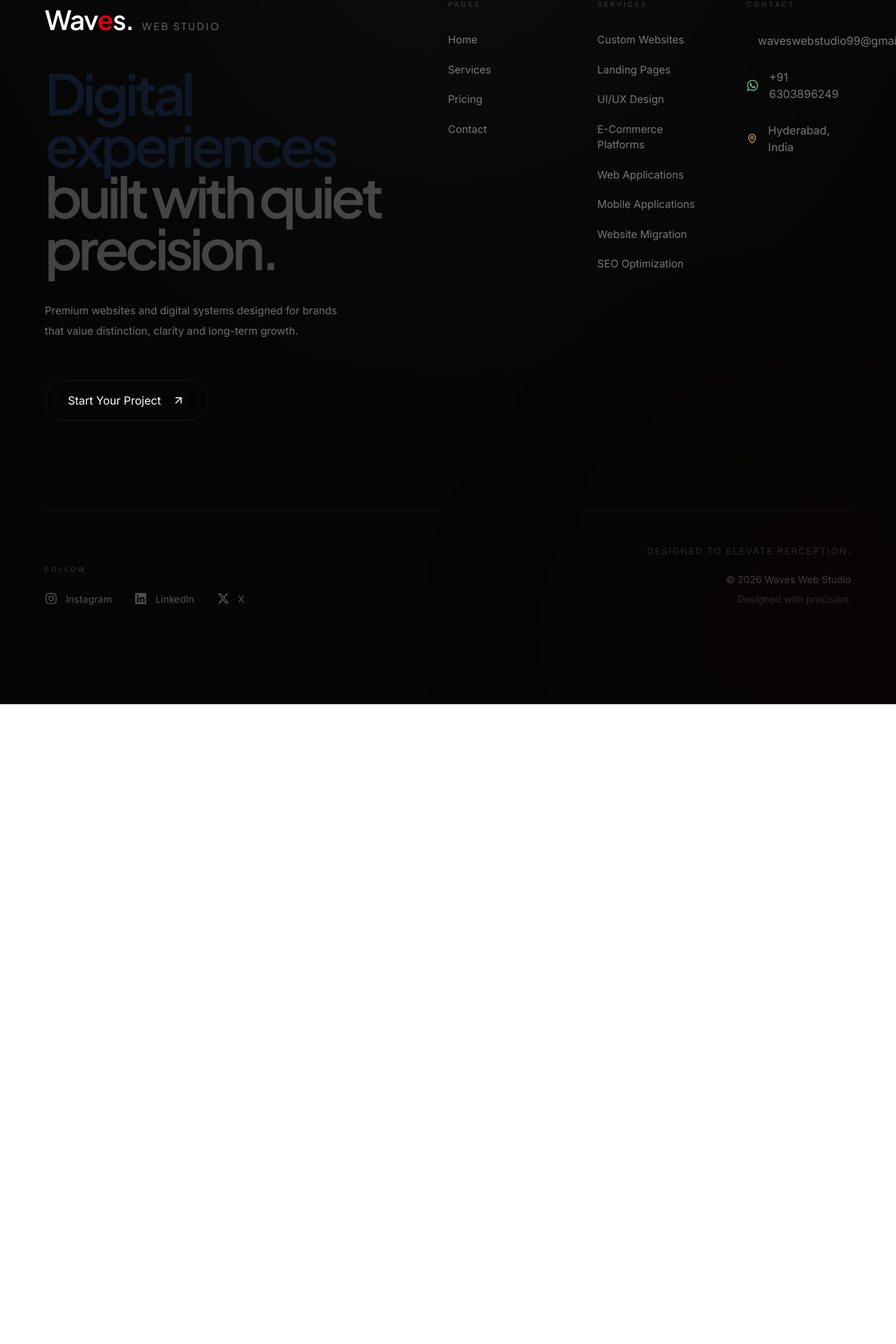
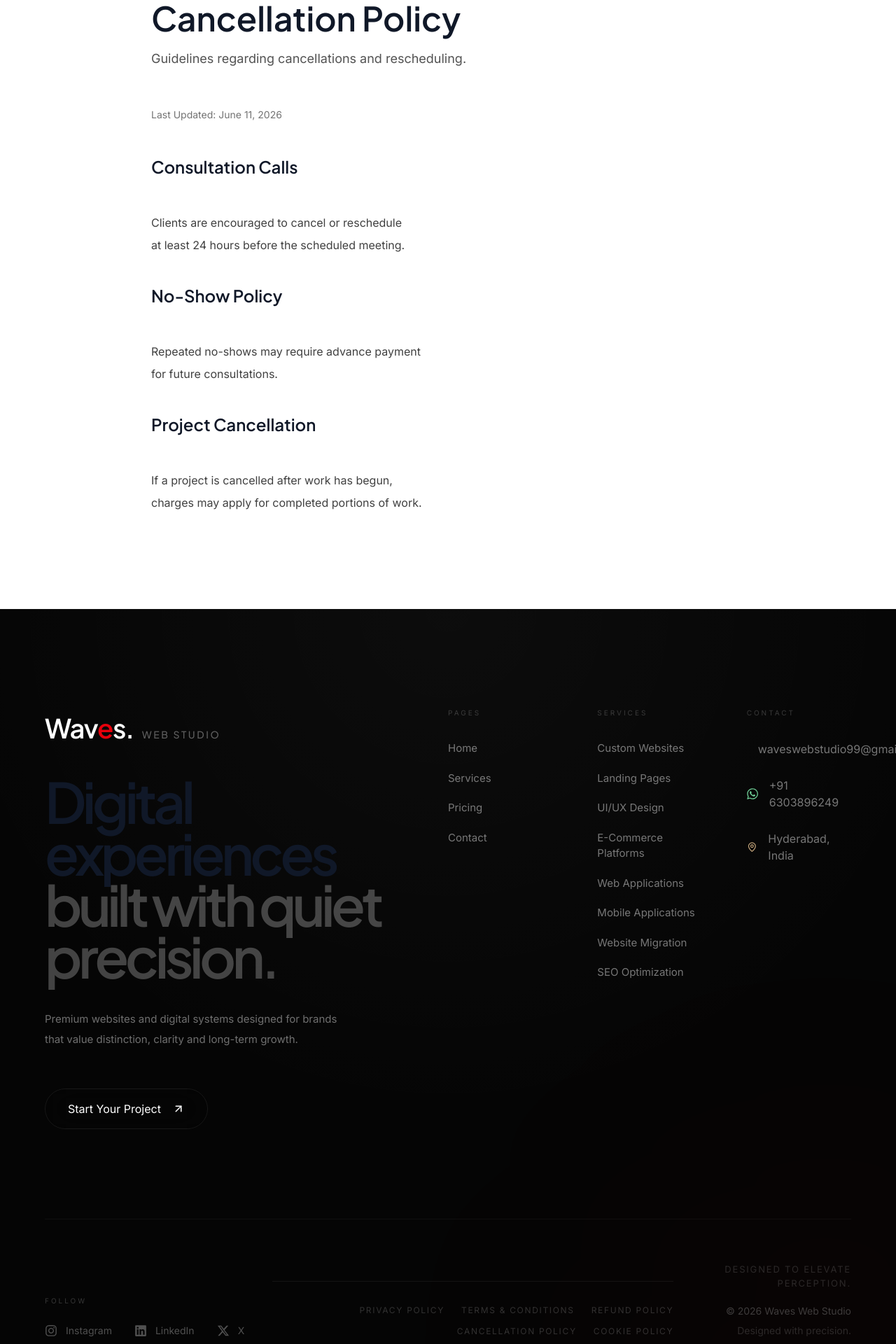
Before and after one commit to tarunvalluri3/waveswebstudio, a React (Vite) app in the folder client/: page /legal/cancellation-policy in a window 1280 px wide. Shown: the part 142-2062 px from the top of the page at 70% size. Before the commit the page ends 1148 px from the top, so only its background shows below. Built offline with nearby package versions, Linux system fonts and the light colour scheme.

Commit message:
Legal Pages Added

```diff
--- a/client/src/App.jsx
+++ b/client/src/App.jsx
@@ -6,11 +6,14 @@ import Footer from "./components/Footer";
 import IntroLoader from "./components/IntroLoader";
 import PageLoader from "./components/PageLoader";
 
+
 const Home = lazy(() => import("./pages/Home"));
 const Services = lazy(() => import("./pages/Services"));
 const Pricing = lazy(() => import("./pages/Pricing"));
 const Contact = lazy(() => import("./pages/Contact"));
+
 const BookCall = lazy(() => import("./components/BookCall"));
+const LegalPage = lazy(() => import("./pages/LegalPage"));
 
 const App = () => {
   const [loading, setLoading] = useState(true);
@@ -19,12 +22,8 @@ const logoRef = useRef(null);
   return (
     <>
       {loading && (
-<IntroLoader
-onFinish={() => setLoading(false)}
-targetRef={logoRef}
-/>
+        <IntroLoader onFinish={() => setLoading(false)} targetRef={logoRef} />
       )}
-
 
       <Navbar logoRef={logoRef} />
 
@@ -35,12 +34,13 @@ targetRef={logoRef}
           <Route path="/pricing" element={<Pricing />} />
           <Route path="/contact" element={<Contact />} />
           <Route path="/book-call" element={<BookCall />} />
+
+          <Route path="/legal/:slug" element={<LegalPage />} />
         </Routes>
       </Suspense>
 
       <Footer />
     </>
-
   );
 };
 
--- a/client/src/components/Footer.jsx
+++ b/client/src/components/Footer.jsx
@@ -1,10 +1,6 @@
 import { Link } from "react-router-dom";
 
-import {
-  Mail,
-  MapPin,
-  ArrowUpRight,
-} from "lucide-react";
+import { Mail, MapPin, ArrowUpRight } from "lucide-react";
 
 import {
   FaWhatsapp,
@@ -122,11 +118,8 @@ const Footer = () => {
               "
             >
               Wav
-              <span className="text-red-600">
-                e
-              </span>
+              <span className="text-red-600">e</span>
               s.
-
               <span
                 className="
                 ml-3
@@ -156,7 +149,6 @@ const Footer = () => {
               "
             >
               Digital experiences
-
               <span
                 className="
                 block
@@ -176,9 +168,8 @@ const Footer = () => {
               text-white/42
               "
             >
-              Premium websites and digital systems
-              designed for brands that value
-              distinction, clarity and long-term growth.
+              Premium websites and digital systems designed for brands that
+              value distinction, clarity and long-term growth.
             </p>
 
             {/* CTA */}
@@ -207,8 +198,7 @@ const Footer = () => {
               "
             >
               Start Your Project
-
-              <ArrowUpRight size={18}/>
+              <ArrowUpRight size={18} />
             </Link>
           </div>
 
@@ -226,7 +216,6 @@ const Footer = () => {
             {/* Pages */}
 
             <div>
-
               <p
                 className="
                 text-[10px]
@@ -239,8 +228,7 @@ const Footer = () => {
               </p>
 
               <div className="mt-8 space-y-5">
-
-                {footerNavLinks.map(item=>(
+                {footerNavLinks.map((item) => (
                   <Link
                     key={item.name}
                     to={item.path}
@@ -260,16 +248,12 @@ const Footer = () => {
                     {item.name}
                   </Link>
                 ))}
-
               </div>
-
             </div>
-
 
             {/* Services */}
 
             <div>
-
               <p
                 className="
                 text-[10px]
@@ -282,8 +266,7 @@ const Footer = () => {
               </p>
 
               <div className="mt-8 space-y-5">
-
-                {serviceLinks.map(service=>(
+                {serviceLinks.map((service) => (
                   <Link
                     key={service.name}
                     to={service.path}
@@ -303,16 +286,12 @@ const Footer = () => {
                     {service.name}
                   </Link>
                 ))}
-
               </div>
-
             </div>
-
 
             {/* Contact */}
 
             <div>
-
               <p
                 className="
                 text-[10px]
@@ -325,7 +304,6 @@ const Footer = () => {
               </p>
 
               <div className="mt-8 space-y-7">
-
                 <a
                   href={`mailto:${contactInfo.email}`}
                   className="
@@ -347,7 +325,6 @@ const Footer = () => {
                   {contactInfo.email}
                 </a>
 
-
                 <a
                   href={`https://wa.me/${contactInfo.phone}`}
                   className="
@@ -368,7 +345,6 @@ const Footer = () => {
                   {contactInfo.phone}
                 </a>
 
-
                 <div
                   className="
                   flex
@@ -386,11 +362,8 @@ const Footer = () => {
 
                   {contactInfo.location}
                 </div>
-
               </div>
-
             </div>
-
           </div>
         </div>
 
@@ -413,7 +386,6 @@ const Footer = () => {
           {/* Social */}
 
           <div>
-
             <p
               className="
               mb-6
@@ -427,9 +399,7 @@ const Footer = () => {
             </p>
 
             <div className="flex gap-8">
-
-              {socialLinks.map(item=>(
-
+              {socialLinks.map((item) => (
                 <a
                   key={item.name}
                   href={item.path}
@@ -465,19 +435,118 @@ const Footer = () => {
                   >
                     {item.name}
                   </span>
-
                 </a>
-
               ))}
-
             </div>
-
           </div>
 
           {/* Closing */}
 
+
+
+          <div
+            className="
+  flex
+  flex-wrap
+  gap-x-6
+  gap-y-3
+
+  justify-start
+  lg:justify-end
+
+  mt-10
+  pt-8
+
+  border-t
+  border-white/[0.06]
+  "
+          >
+            <Link
+              to="/legal/privacy-policy"
+              className="
+    text-[12px]
+    uppercase
+    tracking-[0.14em]
+    text-white/18
+
+    hover:text-white/70
+
+    transition-colors
+    duration-500
+    "
+            >
+              Privacy Policy
+            </Link>
+
+            <Link
+              to="/legal/terms-and-conditions"
+              className="
+    text-[12px]
+    uppercase
+    tracking-[0.14em]
+    text-white/18
+
+    hover:text-white/70
+
+    transition-colors
+    duration-500
+    "
+            >
+              Terms & Conditions
+            </Link>
+
+            <Link
+              to="/legal/refund-policy"
+              className="
+    text-[12px]
+    uppercase
+    tracking-[0.14em]
+    text-white/18
+
+    hover:text-white/70
+
+    transition-colors
+    duration-500
+    "
+            >
+              Refund Policy
+            </Link>
+
+            <Link
+              to="/legal/cancellation-policy"
+              className="
+    text-[12px]
+    uppercase
+    tracking-[0.14em]
+    text-white/18
+
+    hover:text-white/70
+
+    transition-colors
+    duration-500
+    "
+            >
+              Cancellation Policy
+            </Link>
+
+            <Link
+              to="/legal/cookie-policy"
+              className="
+    text-[12px]
+    uppercase
+    tracking-[0.14em]
+    text-white/18
+
+    hover:text-white/70
+
+    transition-colors
+    duration-500
+    "
+            >
+              Cookie Policy
+            </Link>
+          </div>
           <div className="lg:text-right">
-
             <p
               className="
               text-[13px]
@@ -489,18 +558,11 @@ const Footer = () => {
               Designed to elevate perception.
             </p>
 
-            <p className="mt-5 text-sm text-white/22">
-              {footerMeta.copyright}
-            </p>
+            <p className="mt-5 text-sm text-white/22">{footerMeta.copyright}</p>
 
-            <p className="mt-2 text-sm text-white/15">
-              {footerMeta.tagline}
-            </p>
-
+            <p className="mt-2 text-sm text-white/15">{footerMeta.tagline}</p>
           </div>
-
         </div>
-
       </div>
     </footer>
   );
--- /dev/null
+++ b/client/src/components/legal/LegalHero.jsx
@@ -0,0 +1,17 @@
+const LegalHero = ({ title, description }) => {
+  return (
+    <section className="pt-36 pb-14">
+      <div className="max-w-4xl mx-auto px-6">
+        <h1 className="text-4xl md:text-5xl font-bold mb-5">
+          {title}
+        </h1>
+
+        <p className="text-lg text-neutral-600">
+          {description}
+        </p>
+      </div>
+    </section>
+  );
+};
+
+export default LegalHero;
--- /dev/null
+++ b/client/src/components/legal/LegalSection.jsx
@@ -0,0 +1,15 @@
+const LegalSection = ({ title, content }) => {
+  return (
+    <div className="mb-10">
+      <h2 className="text-2xl font-semibold mb-4">
+        {title}
+      </h2>
+
+      <p className="text-neutral-700 leading-8 whitespace-pre-line">
+        {content}
+      </p>
+    </div>
+  );
+};
+
+export default LegalSection;
--- /dev/null
+++ b/client/src/data/legalContent.js
@@ -0,0 +1,185 @@
+const legalContent = {
+  "privacy-policy": {
+    title: "Privacy Policy",
+    description:
+      "Learn how Waves Web Studio collects, uses, and protects your information.",
+
+    sections: [
+      {
+        title: "Information We Collect",
+        content: `
+          We may collect personal information including your name,
+          email address, phone number, company information, and
+          details submitted through our contact or inquiry forms.
+        `,
+      },
+      {
+        title: "How We Use Your Information",
+        content: `
+          We use collected information to respond to inquiries,
+          provide quotations, schedule consultations,
+          deliver services, and improve our website.
+        `,
+      },
+      {
+        title: "Third-Party Services",
+        content: `
+          We may use trusted third-party services such as Google Analytics,
+          Google Search Console, hosting providers, and email services.
+        `,
+      },
+      {
+        title: "Data Protection",
+        content: `
+          We implement reasonable security measures to protect
+          your information from unauthorized access or disclosure.
+        `,
+      },
+      {
+        title: "Contact Us",
+        content: `
+          If you have questions regarding this Privacy Policy,
+          contact us at contact@waveswebstudio.in.
+        `,
+      },
+    ],
+  },
+
+  "terms-and-conditions": {
+    title: "Terms & Conditions",
+    description:
+      "Terms governing the use of Waves Web Studio services.",
+
+    sections: [
+      {
+        title: "Acceptance of Terms",
+        content: `
+          By using this website or engaging our services,
+          you agree to comply with these terms.
+        `,
+      },
+      {
+        title: "Services",
+        content: `
+          Waves Web Studio provides website design,
+          web development, UI/UX design,
+          maintenance and related digital services.
+        `,
+      },
+      {
+        title: "Project Timelines",
+        content: `
+          Timelines may vary depending on project scope,
+          client feedback, revisions and third-party dependencies.
+        `,
+      },
+      {
+        title: "Intellectual Property",
+        content: `
+          All website content, branding, logos and materials
+          remain the property of Waves Web Studio unless
+          otherwise agreed in writing.
+        `,
+      },
+      {
+        title: "Limitation of Liability",
+        content: `
+          Waves Web Studio shall not be liable for any
+          indirect, incidental, or consequential damages.
+        `,
+      },
+    ],
+  },
+
+  "refund-policy": {
+    title: "Refund Policy",
+    description:
+      "Information regarding refunds and payments.",
+
+    sections: [
+      {
+        title: "Project Deposits",
+        content: `
+          Deposits are generally non-refundable once
+          project work has commenced.
+        `,
+      },
+      {
+        title: "Completed Work",
+        content: `
+          Refunds are not available for completed
+          and delivered services.
+        `,
+      },
+      {
+        title: "Eligible Refund Requests",
+        content: `
+          Refund requests may be considered if work
+          has not yet begun and both parties agree.
+        `,
+      },
+    ],
+  },
+
+  "cancellation-policy": {
+    title: "Cancellation Policy",
+    description:
+      "Guidelines regarding cancellations and rescheduling.",
+
+    sections: [
+      {
+        title: "Consultation Calls",
+        content: `
+          Clients are encouraged to cancel or reschedule
+          at least 24 hours before the scheduled meeting.
+        `,
+      },
+      {
+        title: "No-Show Policy",
+        content: `
+          Repeated no-shows may require advance payment
+          for future consultations.
+        `,
+      },
+      {
+        title: "Project Cancellation",
+        content: `
+          If a project is cancelled after work has begun,
+          charges may apply for completed portions of work.
+        `,
+      },
+    ],
+  },
+
+  "cookie-policy": {
+    title: "Cookie Policy",
+    description:
+      "How cookies are used on our website.",
+
+    sections: [
+      {
+        title: "What Are Cookies",
+        content: `
+          Cookies are small files stored on your device
+          to improve browsing experience.
+        `,
+      },
+      {
+        title: "How We Use Cookies",
+        content: `
+          Cookies help us analyze website traffic,
+          improve performance and enhance user experience.
+        `,
+      },
+      {
+        title: "Managing Cookies",
+        content: `
+          Users may disable cookies through browser settings,
+          though some features may not function correctly.
+        `,
+      },
+    ],
+  },
+};
+
+export default legalContent;
--- /dev/null
+++ b/client/src/pages/LegalPage.jsx
@@ -0,0 +1,44 @@
+import { useParams, Navigate } from "react-router-dom";
+
+import legalContent from "../data/legalContent";
+
+import LegalHero from "../components/legal/LegalHero";
+import LegalSection from "../components/legal/LegalSection";
+
+const LegalPage = () => {
+  const { slug } = useParams();
+
+  const page = legalContent[slug];
+
+  if (!page) {
+    return <Navigate to="/" replace />;
+  }
+
+  return (
+    <>
+      <LegalHero
+        title={page.title}
+        description={page.description}
+      />
+
+      <section className="pb-24">
+        <div className="max-w-4xl mx-auto px-6">
+
+          <p className="text-sm text-neutral-500 mb-12">
+            Last Updated: June 11, 2026
+          </p>
+
+          {page.sections.map(section => (
+            <LegalSection
+              key={section.title}
+              title={section.title}
+              content={section.content}
+            />
+          ))}
+        </div>
+      </section>
+    </>
+  );
+};
+
+export default LegalPage;
```
Lines whose indentation alone changed are shown as unchanged.
